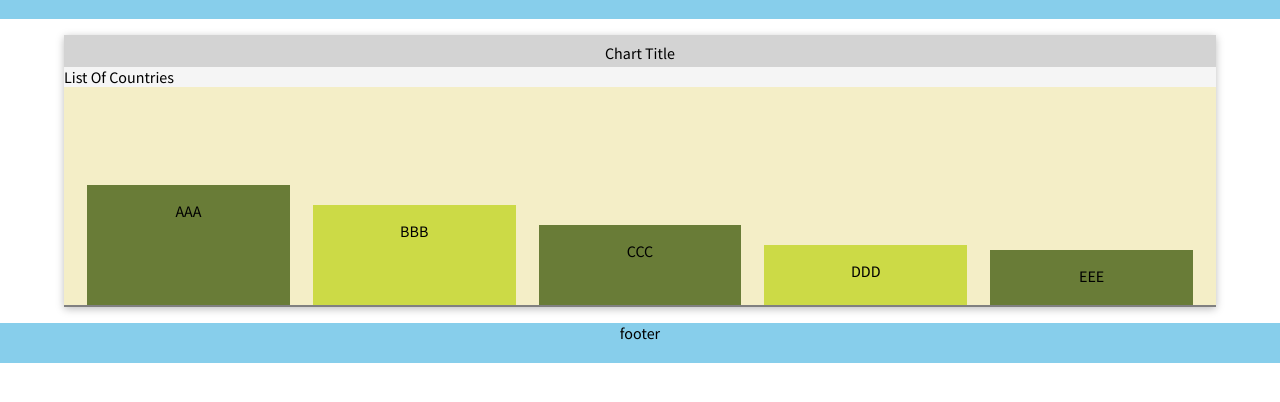
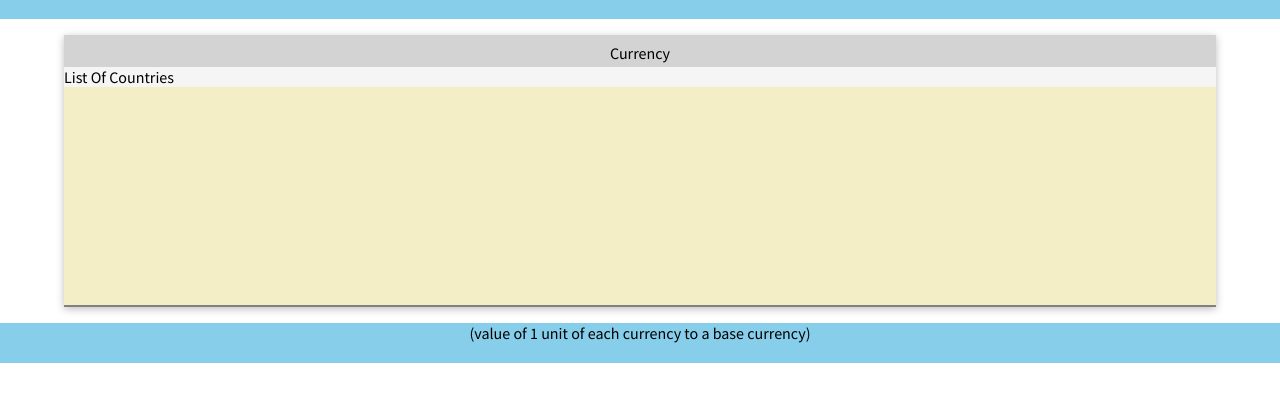
Before and after one commit to ishinan/data-visualization-js, a plain HTML site: page index.html in a window 1280 px wide. Shown: the part 64-466 px from the top of the page. Drawn offline with Linux system fonts and the light colour scheme.

Commit message:
index.html: removed <div> tags for bar; Added comments

```diff
--- a/index.html
+++ b/index.html
@@ -19,25 +19,15 @@
     <div class='main'>
         <!-- main -->
        <div class='BarChart-header'>
-            Chart Title
+            Currency
        </div>
        <div class='BarChart-choices' id="list-box">List Of Countries</div>
        <div class='BarChart-frame' id='chart-location'>
-         <div class='BarChart-bar' id='bar-1' style="height: 120px;"
-                onclick="alert('Hello')">AAA</div>
-         <div class='BarChart-bar' id='bar-2' style="height: 100px;"
-                onclick="alert('Hello')">BBB</div>
-         <div class='BarChart-bar' id='bar-3' style="height: 80px;"
-                onclick="alert('Hello')">CCC</div>
-         <div class='BarChart-bar' id='bar-4' style="height: 60px;"
-                onclick="alert('Hello')">DDD</div>
-         <div class='BarChart-bar' id='bar-5' style="height: 55px;"
-                onclick="alert('Hello')">EEE</div>
        </div>
      </div>
      <div class='footer'>
          <!-- footer -->
-         <div>footer</div>
+         <div>(value of 1 unit of each currency to a base currency)</div>
      </div>
   </div>
   <script src="./js/site.js"></script>
```
